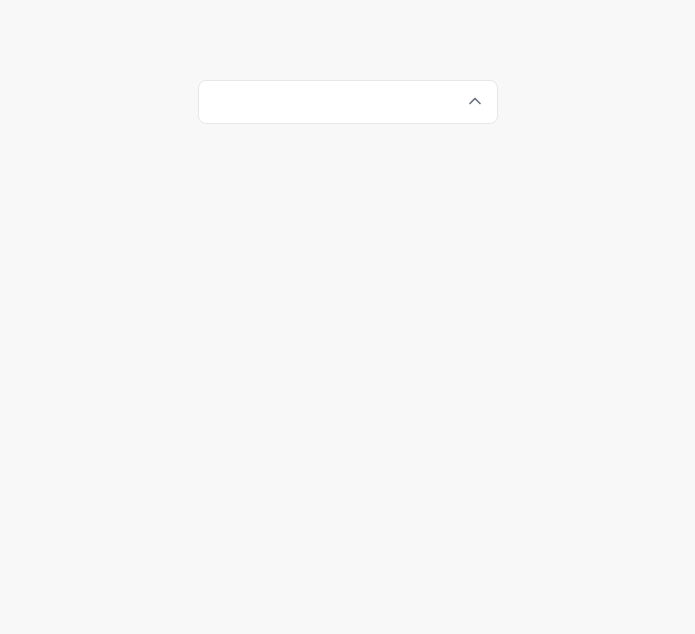
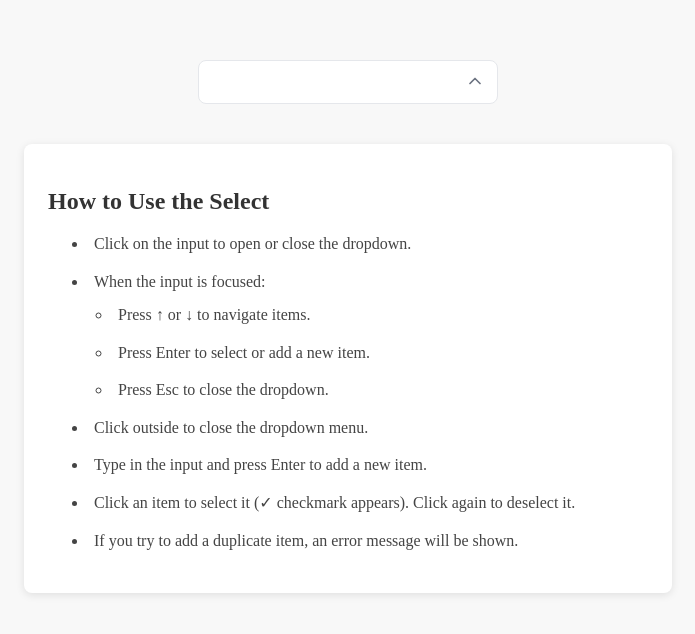
Before and after one commit to ehsansh/multi-select-component, a React (Vite) app: page / in a window 1280 px wide. Shown: the top 634 px of the page, without its empty margins (292-987 px from the left). Built offline with nearby package versions, Linux system fonts and the light colour scheme.

Commit message:
Add usage instructions for select component and resolve style issues

```diff
--- a/src/App.tsx
+++ b/src/App.tsx
@@ -1,5 +1,6 @@
 import SelectComponent from '@/components/SelectComponent/SelectComponent';
 import { v4 as uuidv4 } from 'uuid';
+import SelectInfo from '@/components/SelectInfo/SelectInfo';
 
 const defaultOptions = [
     { label: 'Education', icon: '🎓' },
@@ -18,7 +19,10 @@ const optionsWithId = defaultOptions.map((option) => ({
 function App() {
     return (
         <div>
-            <SelectComponent options={optionsWithId} width="300px" />
+            <div className="selectWrap">
+                <SelectComponent options={optionsWithId} width="300px" />
+            </div>
+            <SelectInfo />
         </div>
     );
 }
--- a/src/components/DropDownList/DropDownList.module.scss
+++ b/src/components/DropDownList/DropDownList.module.scss
@@ -1,6 +1,10 @@
-ul {
+ul.dropdownList {
+    position: absolute;
+    top: 70%;
+    left: 0;
+    right: 0;
+    z-index: 10;
     padding: 16px 12px;
-    margin: 0;
     background-color: #fff;
     border-radius: 12px;
     overflow: hidden;
@@ -10,7 +14,7 @@ ul {
         display: block;
     }
 }
-li {
+li.dropdownOption {
     display: flex;
     align-items: center;
     justify-content: space-between;
@@ -18,6 +22,8 @@ li {
     padding: 12px 16px;
     border-radius: 8px;
     color: #333;
+    height: 43px;
+    box-sizing: border-box;
     .content {
         display: flex;
         align-items: center;
--- a/src/components/DropDownList/DropDownList.tsx
+++ b/src/components/DropDownList/DropDownList.tsx
@@ -28,13 +28,13 @@ const DropDownList = ({ options, isDropDownOpen, highlightedIndex }: Props) => {
             tabIndex={0}
             id="dropdown-list"
             role="listbox"
-            className={clsx({ [styles.open]: isDropDownOpen })}
+            className={clsx(styles.dropdownList, { [styles.open]: isDropDownOpen })}
         >
             {options.map((option, index) => (
                 <li
                     role="option"
                     aria-selected={selectedOptionIds.includes(option.id)}
-                    className={clsx({
+                    className={clsx(styles.dropdownOption, {
                         [styles.selected]: selectedOptionIds.includes(option.id),
                         [styles.highlighted]: index === highlightedIndex,
                     })}
--- a/src/components/SelectComponent/SelectComponent.module.scss
+++ b/src/components/SelectComponent/SelectComponent.module.scss
@@ -1,3 +1,4 @@
-.selectWrapper {
+.selectComponent {
+    position: relative;
     width: var(--select-width, 220px);
 }
--- a/src/components/SelectComponent/SelectComponent.tsx
+++ b/src/components/SelectComponent/SelectComponent.tsx
@@ -55,7 +55,7 @@ const SelectComponent = ({ options, width = '220px' }: Props) => {
     return (
         <div
             ref={componentRef}
-            className={styles.selectWrapper}
+            className={styles.selectComponent}
             style={{ '--select-width': width } as React.CSSProperties}
         >
             <InputComponent
--- /dev/null
+++ b/src/components/SelectInfo/SelectInfo.module.scss
@@ -0,0 +1,31 @@
+.infoContainer {
+    max-width: 600px;
+    margin: 2rem auto;
+    padding: 1.5rem;
+    background: #fff;
+    border-radius: 8px;
+    box-shadow: 0 2px 8px rgba(0, 0, 0, 0.1);
+}
+
+.title {
+    font-size: 1.5rem;
+    margin-bottom: 1rem;
+    font-weight: bold;
+    color: #333;
+    text-align: left;
+}
+
+.list {
+    list-style: disc inside;
+    padding-left: 1.5rem;
+    line-height: 1.6;
+    color: #444;
+    li {
+        margin-bottom: 0.75rem;
+    }
+    ul {
+        list-style: circle inside;
+        margin-top: 0.5rem;
+        padding-left: 1.5rem;
+    }
+}
--- /dev/null
+++ b/src/components/SelectInfo/SelectInfo.tsx
@@ -0,0 +1,28 @@
+import styles from './SelectInfo.module.scss';
+
+const SelectInfo = () => {
+    return (
+        <div className={styles.infoContainer}>
+            <h2 className={styles.title}>How to Use the Select</h2>
+            <ul className={styles.list}>
+                <li>Click on the input to open or close the dropdown.</li>
+                <li>
+                    When the input is focused:
+                    <ul>
+                        <li>Press ↑ or ↓ to navigate items.</li>
+                        <li>Press Enter to select or add a new item.</li>
+                        <li>Press Esc to close the dropdown.</li>
+                    </ul>
+                </li>
+                <li>Click outside to close the dropdown menu.</li>
+                <li>Type in the input and press Enter to add a new item.</li>
+                <li>
+                    Click an item to select it (✓ checkmark appears). Click again to deselect it.
+                </li>
+                <li>If you try to add a duplicate item, an error message will be shown.</li>
+            </ul>
+        </div>
+    );
+};
+
+export default SelectInfo;
--- a/src/index.scss
+++ b/src/index.scss
@@ -1,7 +1,9 @@
 body {
     margin: 0;
-    padding: 80px 0 0 0;
-    display: flex;
-    justify-content: center;
+    padding: 60px 0 0 0;
     background-color: #f8f8f8;
+    div.selectWrap {
+        display: flex;
+        justify-content: center;
+    }
 }
```
